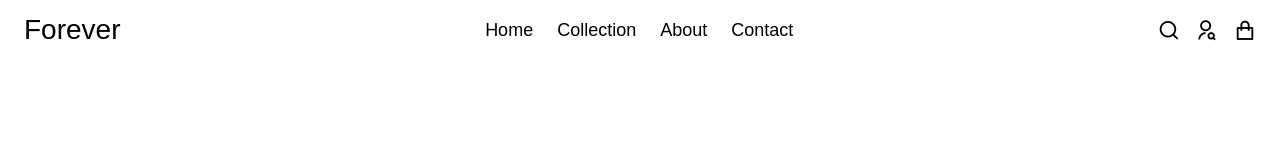
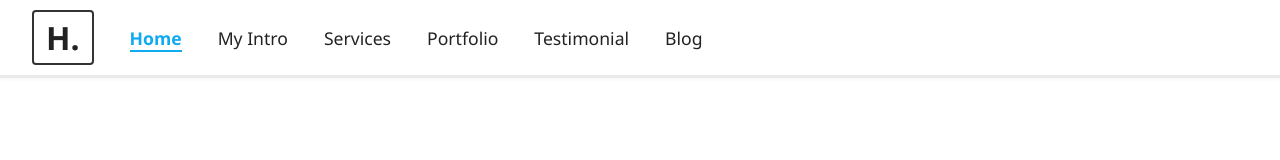
Before and after one commit to codewithpatil45/Web-Development, a plain HTML site: page Project4 Login Page/index.html in a window 1280 px wide. Drawn offline with nearby package versions, Linux system fonts and the light colour scheme.

Commit message:
Redesign navigation bar layout and styles
Updated index.html and style.css to implement a new navigation bar structure and styling. The navigation now features a logo and menu items with improved layout, colors, and active state indication for better usability and appearance.

```diff
--- a/Project4 Login Page/index.html
+++ b/Project4 Login Page/index.html
@@ -1,32 +1,22 @@
-<!DOCTYPE html>
+<!doctype html>
 <html lang="en">
   <head>
-    <meta charset="UTF-8">
-    <meta name="viewport" content="width=device-width, initial-scale=1.0">
-    <title>Document</title>
+    <meta charset="utf-8">
+    <meta name="viewport" content="width=device-width, initial-scale=1">
+    <title></title>
 <link rel="stylesheet" href="style.css">
-    <link
-    href="https://cdn.jsdelivr.net/npm/remixicon@4.5.0/fonts/remixicon.css"
-    rel="stylesheet"
-/>
   </head>
   <body>
-    <nav>
-        <span class="nav-brand">Forever</span>
-        <div class="nav-links">
-            <span>Home</span>
-            <span>Collection</span>
-            <span>About</span>
-            <span>Contact</span>
-        </div>
-        <div class="nav2">
-            <div id="icon">
-                <i class="ri-search-line"></i>
-                <i class="ri-user-search-line"></i>
-                <i class="ri-shopping-bag-line"></i>
-            </div>
-        </div>
-
+  <nav class="navbar">
+  <div class="navbar-logo">H.</div>
+  <ul class="navbar-menu">
+    <li><a href="#" class="active">Home</a></li>
+    <li><a href="#">My Intro</a></li>
+    <li><a href="#">Services</a></li>
+    <li><a href="#">Portfolio</a></li>
+    <li><a href="#">Testimonial</a></li>
+    <li><a href="#">Blog</a></li>
+  </ul>
 </nav>
 
     </body>
--- a/Project4 Login Page/style.css
+++ b/Project4 Login Page/style.css
@@ -1,62 +1,57 @@
-/* Google Fonts: prefer <link> in HTML for performance; @import kept here if needed */
-/* In HTML head, use:
-<link rel="preconnect" href="https://fonts.googleapis.com">
-<link rel="preconnect" href="https://fonts.gstatic.com" crossorigin>
-<link href="https://fonts.googleapis.com/css2?family=Fjalla+One&family=Montserrat:wght@100..900&display=swap" rel="stylesheet">
-*/
+body {
+  margin: 0;
+  font-family: 'Segoe UI', Tahoma, Geneva, Verdana, sans-serif;
+}
 
-/* Reset */
-* {
+.navbar {
+  display: flex;
+  align-items: center;
+  justify-content: flex-start;
+  background: #fff;
+  padding: 0 32px;
+  box-shadow: 0 2px 4px rgba(0,0,0,0.03);
+  border-bottom: 3px solid #eaeaea;
+}
+
+.navbar-logo {
+  font-size: 2rem;
+  font-weight: bold;
+  margin-right: 36px;
+  color: #222;
+  border: 2px solid #333;
+  padding: 4px 12px;
+  border-radius: 4px;
+}
+
+.navbar-menu {
+  display: flex;
+  gap: 36px;
+  list-style: none;
   margin: 0;
   padding: 0;
-  box-sizing: border-box;
+  text-align: center;
+  height: 75px;
 }
 
-html, body {
-  height: 100%;
-  width: 100%;
+.navbar-menu li {
+  position: relative;
+   margin: auto ;
+   text-align: center;
+    margin-left: 0 50px;
+
 }
 
-/* Nav container */
-nav {
-  display: flex;
-  align-items: center;
-  justify-content: space-between;   /* space between brand, links, icons */
-  gap: 24px;                        /* space between the three regions */
-  padding: 16px 24px;               /* reduced from 20px 100px for responsiveness */
-  background: #fff;
-  font-family: "Montserrat", sans-serif;
+.navbar-menu a {
+  text-decoration: none;
+  color: #222;
+  font-weight: 500;
+  font-size: 1.1rem;
+  transition: color 0.2s;
+
 }
 
-/* Brand on the left */
-.nav-brand {
-  font-family: "Fjalla One", sans-serif;
-  font-size: 28px;
-  line-height: 1;
-  white-space: nowrap;              /* keep brand on one line */
-  /* Let it take only needed space */
+.navbar-menu .active {
+  color: #10aaf1;
+  font-weight: bold;
+  border-bottom: 2px solid #10aaf1;
 }
-
-/* Nav links area in the middle/right */
-.nav-links {
-  display: flex;
-  align-items: center;
-  gap: 24px;                        /* consistent spacing between links */
-  font-size: 18px;
-  flex: 1 1 auto;                   /* allow links group to grow/shrink */
-  justify-content: center;          /* center links within available space */
-  min-width: 0;                     /* prevent overflow in flex */
-}
-
-/* Icons area on the right */
-#icon {
-  display: flex;
-  align-items: center;
-  gap: 16px;                        /* reasonable spacing between icons */
-  font-size: 22px;
-  flex: 0 0 auto;                   /* keep intrinsic width */
-  padding: 0;                       /* remove massive horizontal padding */
-}
-
-
-.nav-brand { margin-right: auto; }
```
Lines whose indentation alone changed are shown as unchanged.
